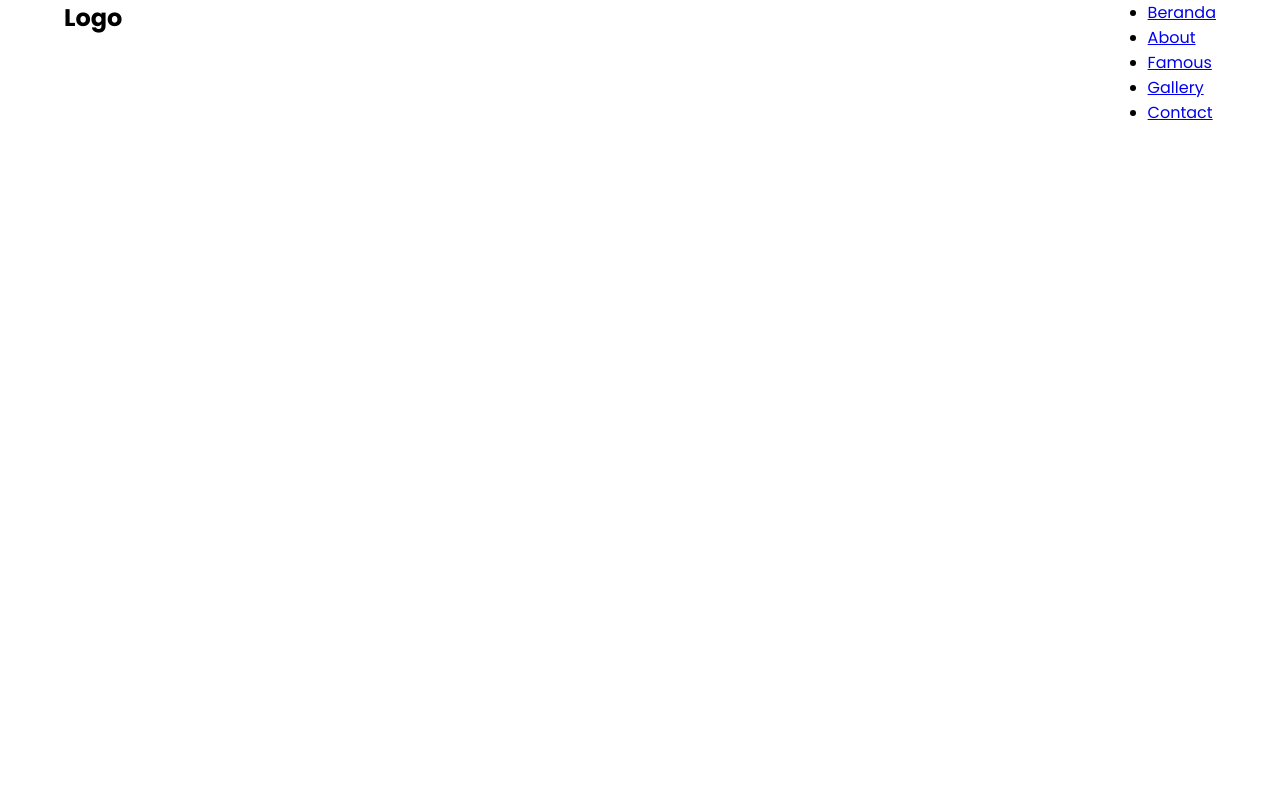
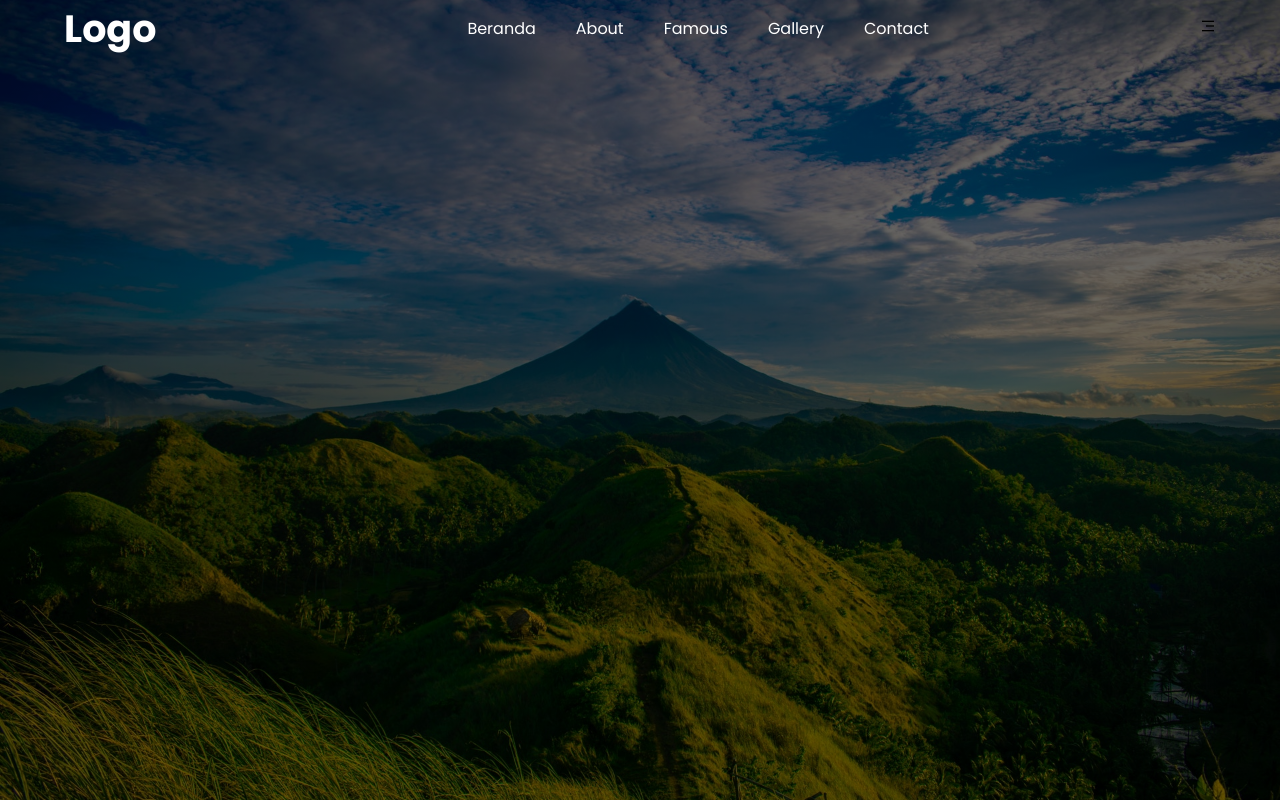
Before and after one commit to BrucelD14/landingPage_hcj, a plain HTML site: page index.html in a window 1280 px wide. Drawn offline with nearby package versions, Linux system fonts and the light colour scheme.

Commit message:
mengedit navbar

```diff
--- a/dist/css/style.css
+++ b/dist/css/style.css
@@ -11,6 +11,15 @@
     margin-inline: auto;
 }
 
+header{
+    width: 100%;
+    height: 100vh;
+    background-image: linear-gradient(rgba(0,0,0,0.6), rgba(0,0,0,0.6)) , url('../../image/header.jpg');
+    background-size: cover;
+    background-position: center;
+    background-repeat: no-repeat;
+}
+
 .navigation{
     width: 100%;
 }
@@ -19,4 +28,32 @@
     display: flex;
     flex-direction: row;
     justify-content: space-between;
+    align-items: center;
 }
+
+.navigation .box-navigation .box:nth-child(1) h1{
+    font-size: 38px;
+    color: white;
+
+}
+
+.navigation .box-navigation .box:nth-child(2) ul{
+    display: flex;
+    flex-direction: row;
+}
+
+.navigation .box-navigation .box:nth-child(2) ul li{
+    list-style-type: none;
+    margin-left: 40px;
+}
+
+.navigation .box-navigation .box:nth-child(2) ul li a{
+    text-decoration: none;
+    color: white;
+    transition: all .3s ease;
+
+}
+
+.navigation .box-navigation .box:nth-child(2) ul li a:hover{
+    color: greenyellow;
+}
--- a/index.html
+++ b/index.html
@@ -20,6 +20,7 @@
 <body>
 
     <!-- awal Navbar -->
+    <header>
         <section class="navigation">
             <div class="container">
                 <div class="box-navigation">
@@ -35,9 +36,13 @@
                             <li><a href="#">Contact</a></li>
                         </ul>
                     </div>
+                    <div class="box">
+                        <i class="ri-menu-3-fill"></i>
+                    </div>
                 </div>
             </div>
         </section>
+    </header>
 
     <!-- akhir Navbar -->
 
```
Lines whose indentation alone changed are shown as unchanged.
